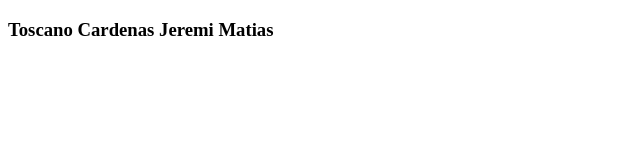
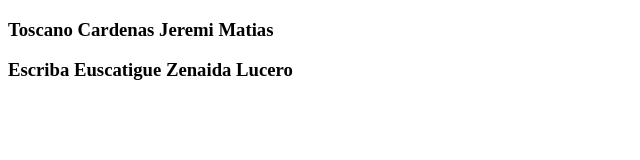
Before and after one commit to grupo12025/Node.js, a plain HTML site: page index.html in a window 1280 px wide. Shown: the whole page, without its empty margins (0-640 px from the left). Drawn offline with Linux system fonts and the light colour scheme.

Commit message:
SEGUNDA FASE ESCRIBA

```diff
--- a/index.html
+++ b/index.html
@@ -7,5 +7,6 @@
 </head>
 <body>
     <h3>Toscano Cardenas Jeremi Matias</h3>
+    <h3>Escriba Euscatigue Zenaida Lucero</h3>
 </body>
 </html>
```
